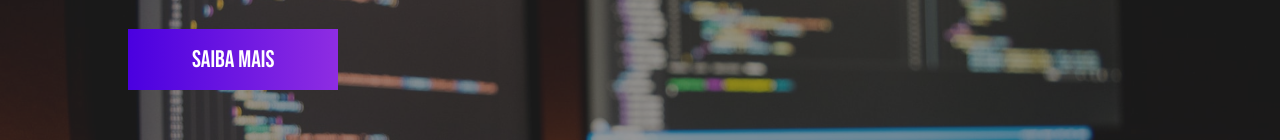
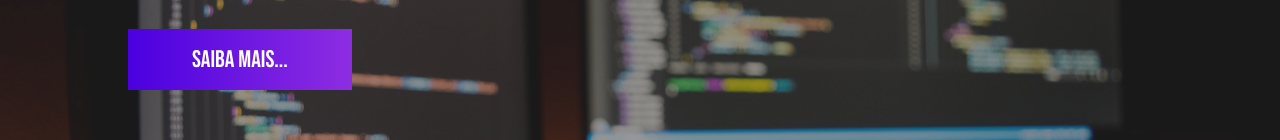
Before and after one commit to zYanK/TrabRossi_1, a plain HTML site: page index.html in a window 1280 px wide. Shown: the part 234-374 px from the top of the page. Drawn offline with Linux system fonts and the light colour scheme; a web font is replaced by a local one.

Commit message:
:up: README

```diff
--- a/index.html
+++ b/index.html
@@ -17,12 +17,11 @@
             <div class="img-wrapper">
                 <img src="Imagens/bg.jpg" alt="">
             </div>
+
             <div class="banner">
-
                 <h1>Web Developer & Front End Designer</h1>
                 <p>Zamò Yan</p>
-                <button>Saiba mais</button>
-
+                <button>Saiba mais...</button>
             </div>
         </header>
     </div>
```
Also changed, not shown: 1 other file.
